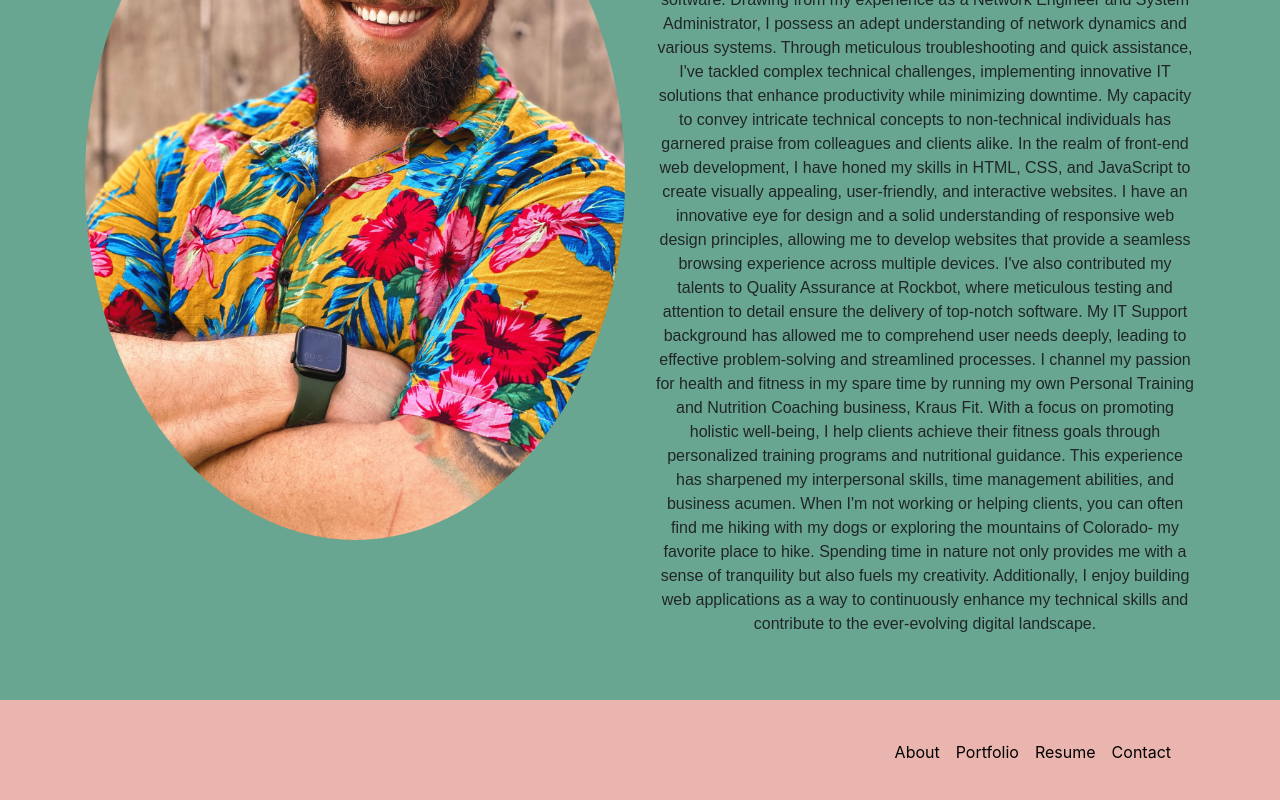
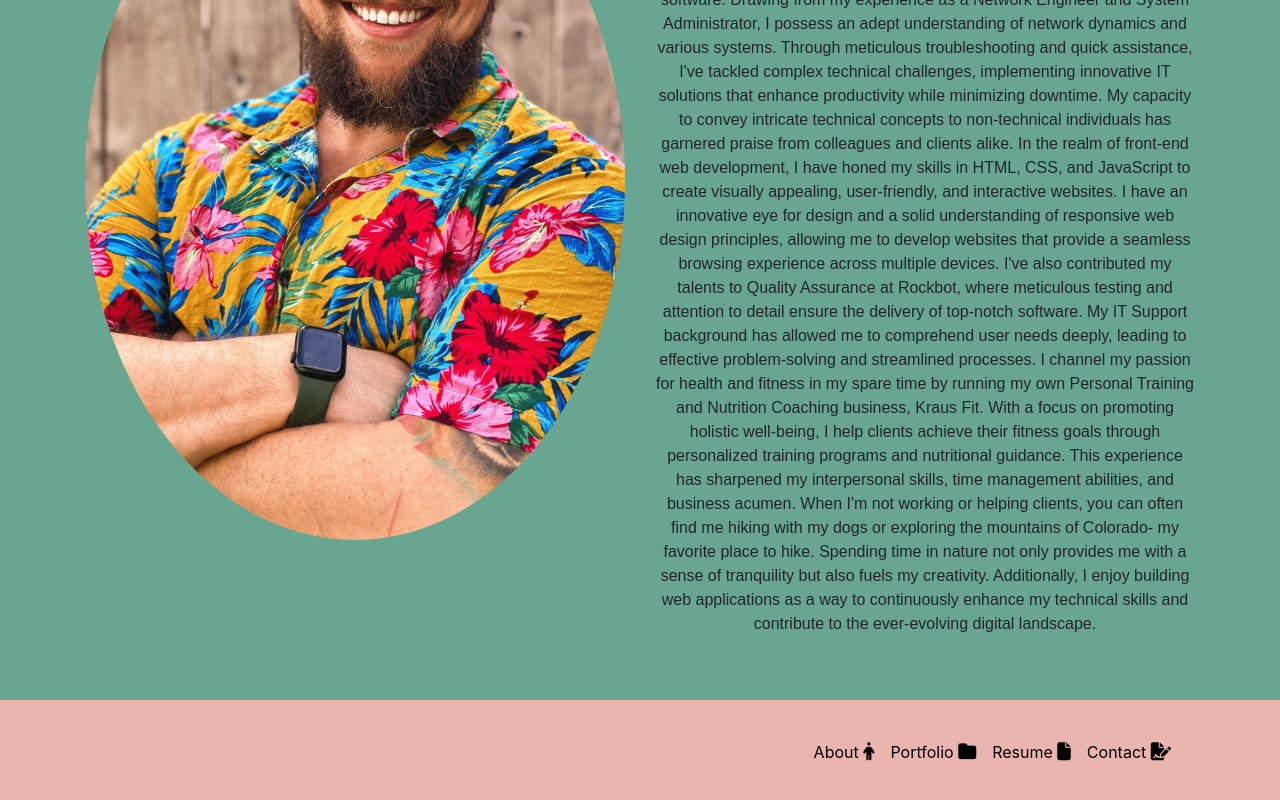
Before and after one commit to chadkraus87/React-Portfolio, a React (Create React App) app in the folder portfolio-app/: page / in a window 1280 px wide. Shown: the part 346-1146 px from the top of the page. Built offline with nearby package versions, Linux system fonts and the light colour scheme.

Commit message:
Added fontawesome icons to footer.

```diff
--- a/portfolio-app/src/components/Footer.js
+++ b/portfolio-app/src/components/Footer.js
@@ -11,16 +11,16 @@ const Footer = () => {
               <div className="collapse navbar-collapse">
                 <ul className="navbar-nav ml-auto">
                   <li className="nav-item">
-                    <Link to="/" className="nav-link text-black">About</Link>
+                    <Link to="/" className="nav-link text-black">About <i class="fa-solid fa-person nav-icon"></i></Link>
                   </li>
                   <li className="nav-item">
-                    <Link to="/portfolio" className="nav-link text-black">Portfolio</Link>
+                    <Link to="/portfolio" className="nav-link text-black">Portfolio <i class="fa-solid fa-folder nav-icon"></i></Link>
                   </li>
                   <li className="nav-item">
-                    <Link to="/resume" className="nav-link text-black">Resume</Link>
+                    <Link to="/resume" className="nav-link text-black">Resume <i class="fa-solid fa-file nav-icon"></i></Link>
                   </li>
                   <li className="nav-item">
-                    <Link to="/contact" className="nav-link text-black">Contact</Link>
+                    <Link to="/contact" className="nav-link text-black">Contact <i class="fa-solid fa-file-signature nav-icon"></i></Link>
                   </li>
                 </ul>
               </div>
```
